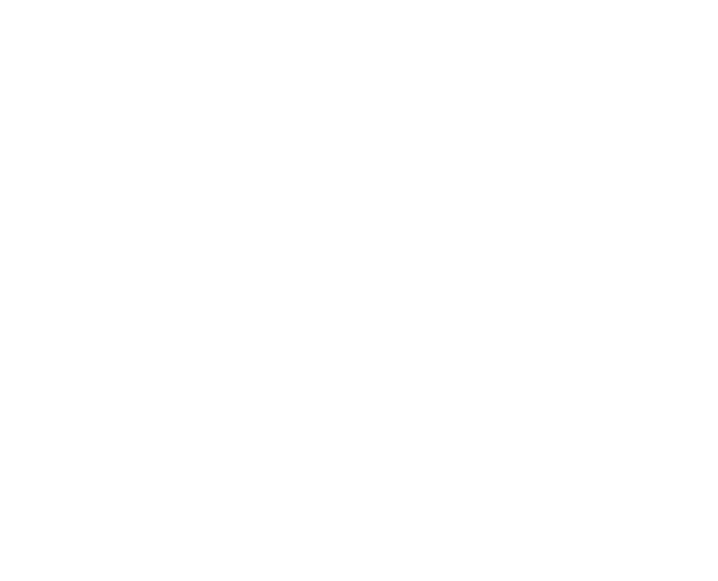
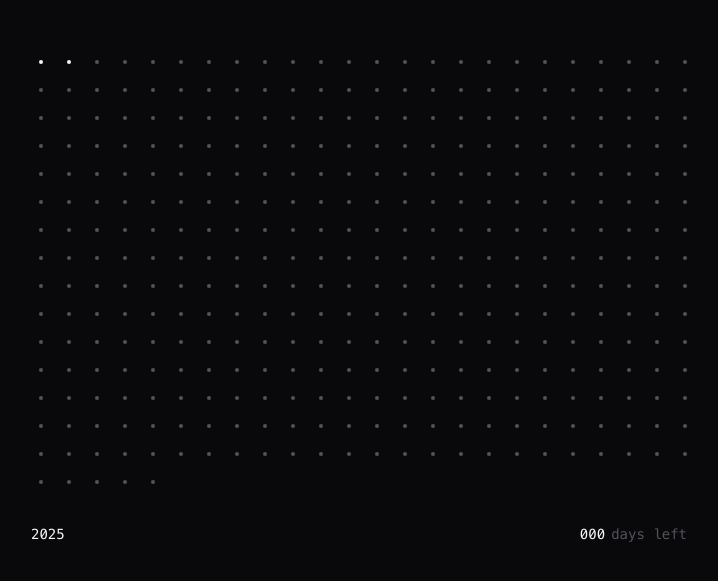
Before and after one commit to danikger/CLNDR, a React (Vite) app in the folder clndr/: page / in a window 1280 px wide. Shown: the part 105-686 px from the top of the page, without its empty margins (273-991 px from the left). Built offline with nearby package versions, Linux system fonts and the light colour scheme.

Commit message:
Adds main page layout

```diff
--- a/clndr/src/App.jsx
+++ b/clndr/src/App.jsx
@@ -1,8 +1,31 @@
+import { useState } from 'react';
 import './App.css';
 
 function App() {
+  const [hovered, setHovered] = useState(1);
+  let days = 365;
+
+  function changeDay(day) {
+    setHovered(day)
+  }
+
   return (
     <>
+      <main className="bg-zinc-950 min-h-screen relative size-full flex items-center">
+        <div className="max-w-2xl mx-auto">
+          <div className="inline-flex flex-wrap items-start justify-start gap-2">
+            {Array.from({ length: days }).map((_, index) => (
+              <div key={index} className="group hover:cursor-pointer size-5 flex items-center justify-center" onMouseEnter={() => changeDay(index)} onMouseLeave={() => changeDay(1)}>
+                <div style={{ transitionDuration: `${500 - index * 1}ms` }} className={`size-1 rounded-full group-hover:zinc-200 transition-all ${hovered >= index ? "bg-zinc-100" : "bg-zinc-600"}`}></div>
+              </div>
+            ))}
+          </div>
+          <div className="flex justify-between mt-8 text-sm pr-4">
+            <h1 className="text-zinc-100">2025</h1>
+            <p className="text-zinc-100 flex">000 <span className="text-zinc-600 ml-1.5">days left</span></p>
+          </div>
+        </div>
+      </main>
     </>
   );
 }
```
